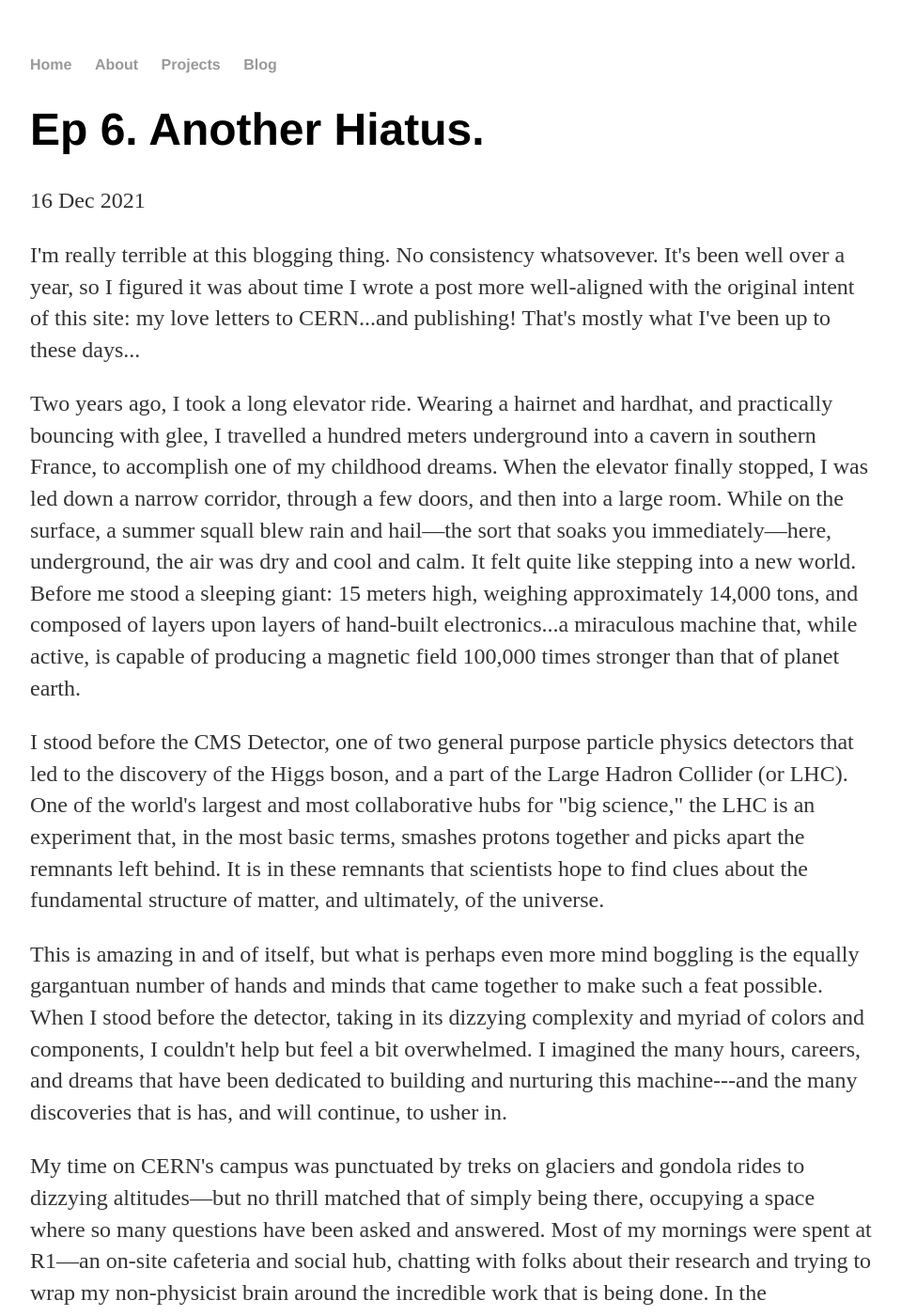
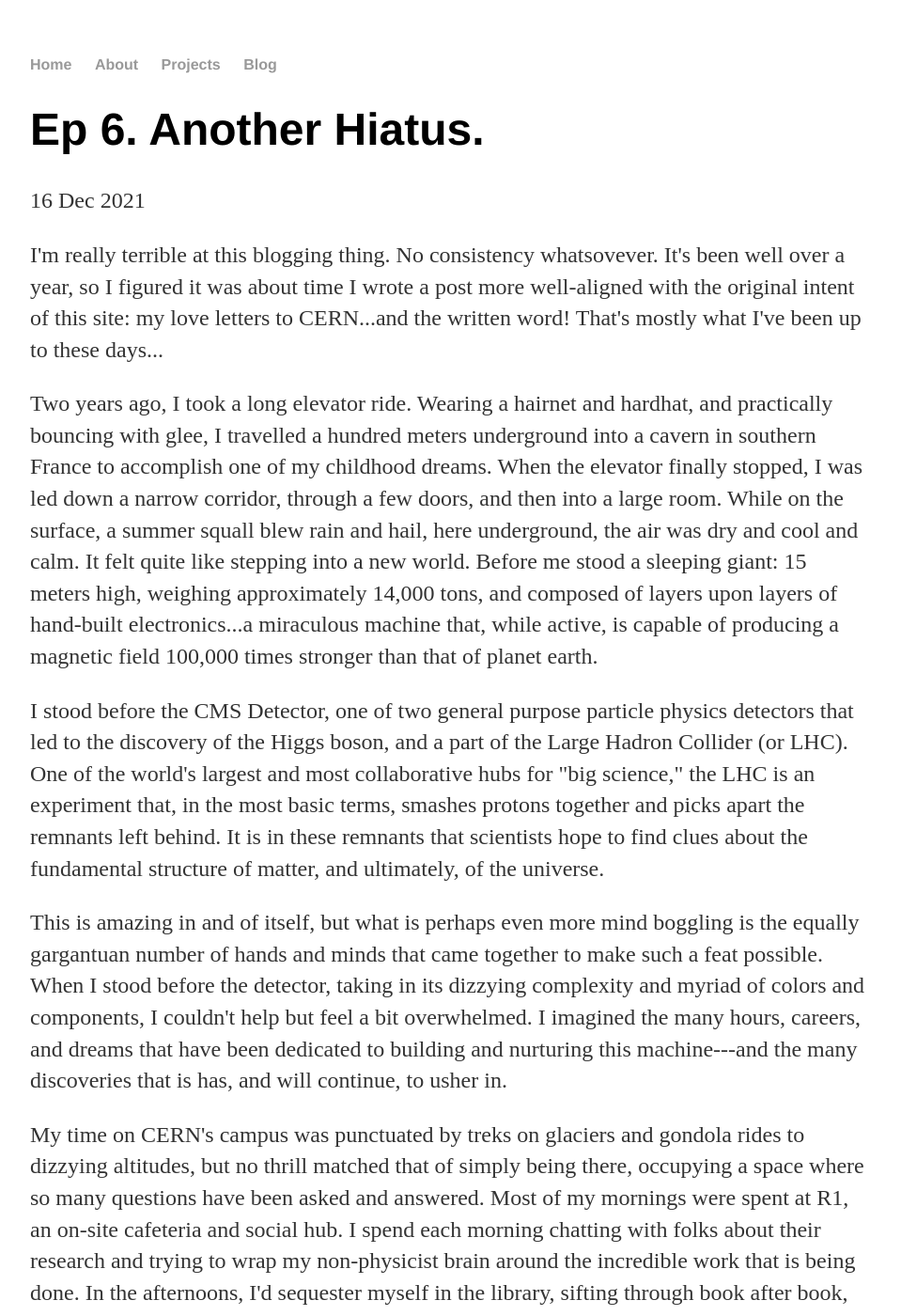
Before and after one commit to abigailella/abigailella.github.io, a Jekyll site: the page built from _posts/2021-12-16-Ep6.md, in a window 1280 px wide and 1400 px high. Shown: the whole window at 94% size, without its empty margins (160-1119 px from the left). Built offline with Jekyll 4.4.1, drawn with Linux system fonts in a browser that asks for light colours; some of the changed text lies outside the part shown.

Commit message:
Update 2021-12-16-Ep6.md

```diff
--- a/_posts/2021-12-16-Ep6.md
+++ b/_posts/2021-12-16-Ep6.md
@@ -4,17 +4,17 @@ title: "Ep 6. Another Hiatus."
 date: 2021-12-16
 ---
 
-<p>I'm really terrible at this blogging thing. No consistency whatsovever. It's been well over a year, so I figured it was about time I wrote a post more well-aligned with the original intent of this site: my love letters to CERN...and publishing! That's mostly what I've been up to these days...</p>
+<p>I'm really terrible at this blogging thing. No consistency whatsovever. It's been well over a year, so I figured it was about time I wrote a post more well-aligned with the original intent of this site: my love letters to CERN...and the written word! That's mostly what I've been up to these days...</p>
 
-<p>Two years ago, I took a long elevator ride. Wearing a hairnet and hardhat, and practically bouncing with glee, I travelled a hundred meters underground into a cavern in southern France, to accomplish one of my childhood dreams. When the elevator finally stopped, I was led down a narrow corridor, through a few doors, and then into a large room. While on the surface, a summer squall blew rain and hail—the sort that soaks you immediately—here, underground, the air was dry and cool and calm. It felt quite like stepping into a new world. Before me stood a sleeping giant: 15 meters high, weighing approximately 14,000 tons, and composed of layers upon layers of hand-built electronics...a miraculous machine that, while active, is capable of producing a magnetic field 100,000 times stronger than that of planet earth.</p>
+<p>Two years ago, I took a long elevator ride. Wearing a hairnet and hardhat, and practically bouncing with glee, I travelled a hundred meters underground into a cavern in southern France to accomplish one of my childhood dreams. When the elevator finally stopped, I was led down a narrow corridor, through a few doors, and then into a large room. While on the surface, a summer squall blew rain and hail, here underground, the air was dry and cool and calm. It felt quite like stepping into a new world. Before me stood a sleeping giant: 15 meters high, weighing approximately 14,000 tons, and composed of layers upon layers of hand-built electronics...a miraculous machine that, while active, is capable of producing a magnetic field 100,000 times stronger than that of planet earth.</p>
 
 <p>I stood before the CMS Detector, one of two general purpose particle physics detectors that led to the discovery of the Higgs boson, and a part of the Large Hadron Collider (or LHC). One of the world's largest and most collaborative hubs for "big science," the LHC is an experiment that, in the most basic terms, smashes protons together and picks apart the remnants left behind. It is in these remnants that scientists hope to find clues about the fundamental structure of matter, and ultimately, of the universe.</p>
 
 <p>This is amazing in and of itself, but what is perhaps even more mind boggling is the equally gargantuan number of hands and minds that came together to make such a feat possible. When I stood before the detector, taking in its dizzying complexity and myriad of colors and components, I couldn't help but feel a bit overwhelmed. I imagined the many hours, careers, and dreams that have been dedicated to building and nurturing this machine---and the many discoveries that is has, and will continue, to usher in.</p>
 
-<p>My time on CERN's campus was punctuated by treks on glaciers and gondola rides to dizzying altitudes—but no thrill matched that of simply being there, occupying a space where so many questions have been asked and answered. Most of my mornings were spent at R1—an on-site cafeteria and social hub, chatting with folks about their research and trying to wrap my non-physicist brain around the incredible work that is being done. In the afternoons, I'd sequester myself in the library, sifting through book after book, reading through the stacks.</p>
+<p>My time on CERN's campus was punctuated by treks on glaciers and gondola rides to dizzying altitudes, but no thrill matched that of simply being there, occupying a space where so many questions have been asked and answered. Most of my mornings were spent at R1, an on-site cafeteria and social hub. I spend each morning chatting with folks about their research and trying to wrap my non-physicist brain around the incredible work that is being done. In the afternoons, I'd sequester myself in the library, sifting through book after book, reading through the stacks.</p>
 
-<p>What you do not often hear about CERN is that it has an incredible library, stocked with just about every physics and physics-related book that you can imagine. In this library, I found a vast ecosystem of ideas that was equally, if not more breathtaking than the detector itself. If standing before the detector felt like entering a new word, being in the library felt like entering a room with many worlds, shaped by a vibrant and unique community. It is not just the authors, editors, copyeditors, and publicists who shape these words, but also the many generations of scientists whose work has been built upon, iterated, expanded, and explored.</p>
+<p>What you do not often hear about CERN is that it has an incredible library, stocked with just about every physics and physics-related book that you can imagine. In this library, I found a vast ecosystem of ideas that was equally, if not more breathtaking than the detector itself. If standing before the detector felt like entering a new word, being in the library felt like entering a room with many worlds, each shaped by a vibrant and unique community. It is not just the authors, editors, and publicists who shape these words, but also the many generations of scientists whose work has been built upon, iterated, expanded, and explored.</p>
 
 <p>It is a precious feeling to have one's breath taken away by something immaterial, but it is not a rare feeling—or at least, it doesn't have to be. Even when, less than I year after I returned from CERN, the world slipped into the darkness and isolation of the pandemic, I found that feeling in my work, and in my reading. I found it in my colleagues, and in the many wonderful authors whose books we shepherded along.</p>
 
```
